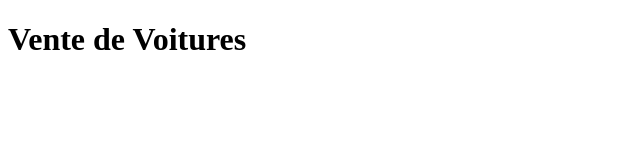
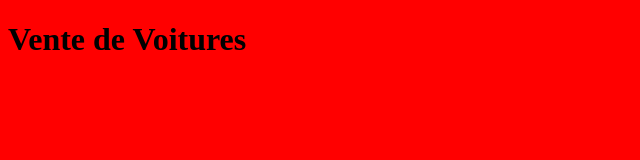
Before and after one commit to ilyassef/projetgit, a plain HTML site: page index.html in a window 1280 px wide. Shown: the whole page, without its empty margins (0-640 px from the left). Drawn offline with Linux system fonts and the light colour scheme.

Commit message:
autre couleur

```diff
--- a/index.html
+++ b/index.html
@@ -5,7 +5,7 @@
     <meta name="viewport" content="width=device-width, initial-scale=1.0">
     <title>Document</title>
 </head>
-<body style="background-color: ;">
+<body style="background-color: red;">
 
     <h1>Vente de Voitures</h1>
 
```
